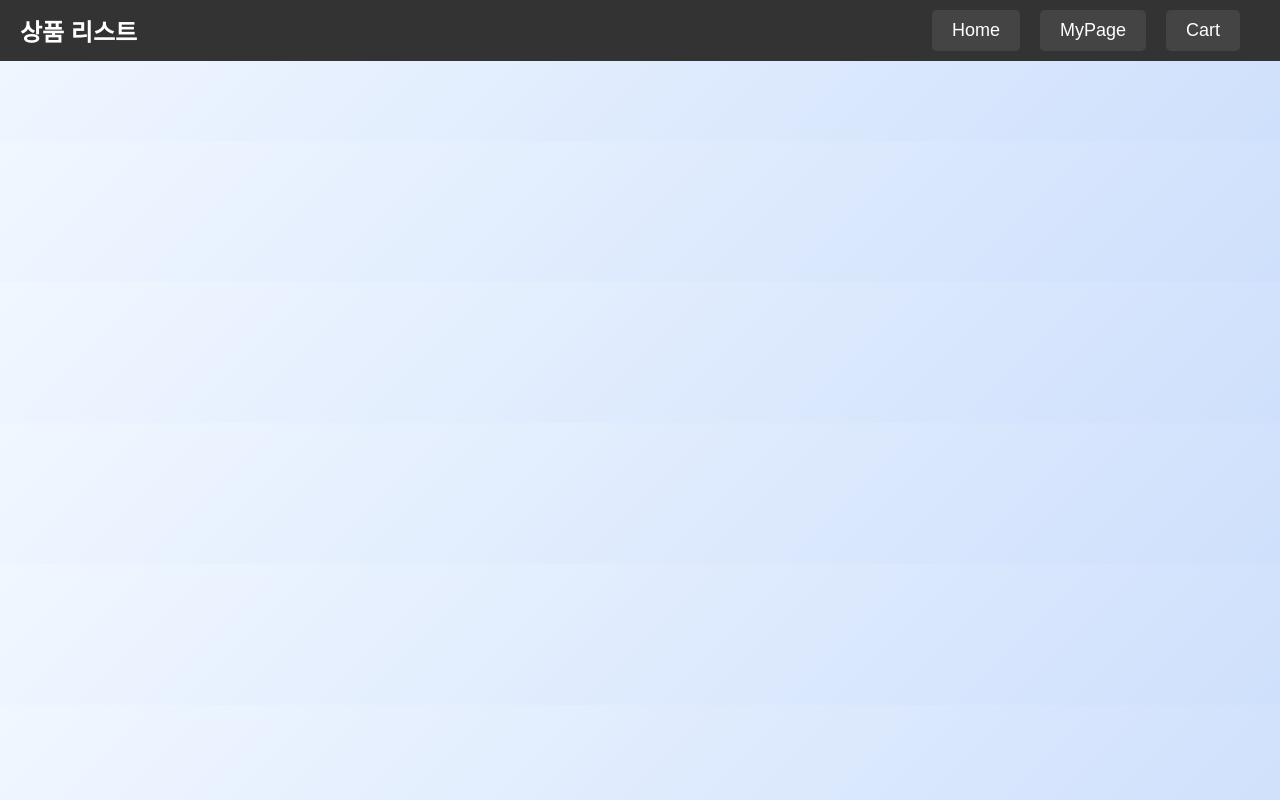
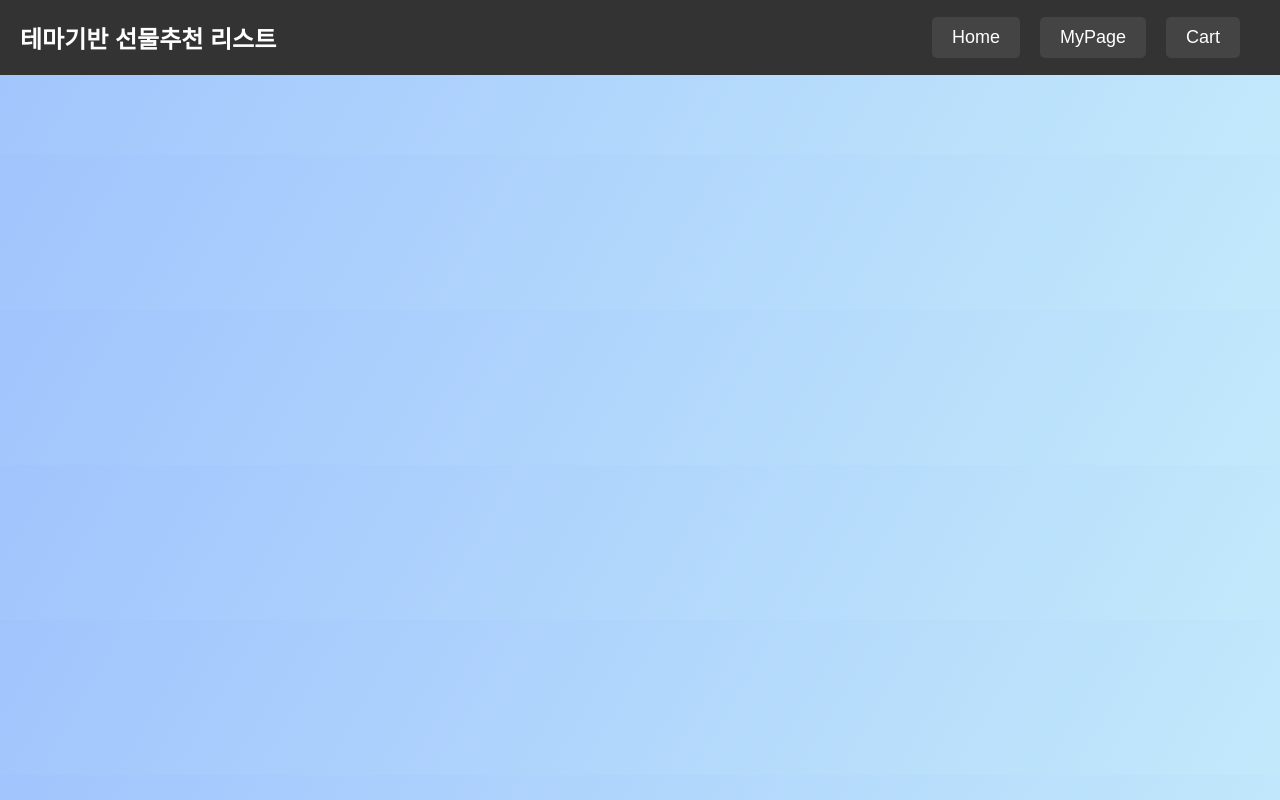
Before and after one commit to hamjunkyu/knu_2team_web, a plain HTML site: page public/product/index.html in a window 1280 px wide. Drawn offline with Linux system fonts and the light colour scheme; no server answers.

Commit message:
최최종 디자인 수정

```diff
--- a/public/cart/index.css
+++ b/public/cart/index.css
@@ -2,7 +2,7 @@
 body {
   margin: 0;
   font-family: "Segoe UI", Tahoma, Geneva, Verdana, sans-serif;
-  background: linear-gradient(135deg, #f0f7ff, #cfe0fc);
+  background-image: linear-gradient(120deg, #a1c4fd 0%, #c2e9fb 100%);
   color: #333;
   display: flex;
   flex-direction: column;
@@ -23,6 +23,7 @@ header {
   border-radius: 0;
   box-shadow: 0 4px 10px rgba(0, 0, 0, 0.1);
   margin-bottom: 20px;
+  height: 75px; /* 높이 설정 */
 }
 
 /* 로고 스타일 */
--- a/public/index.css
+++ b/public/index.css
@@ -39,6 +39,7 @@ header {
   background-color: #ffffff;
   box-shadow: 0 2px 4px rgba(0, 0, 0, 0.1);
   z-index: 1000; /* 다른 요소들보다 위에 보이도록 설정 */
+  height: 55px; /* 높이 설정 */
 }
 
 header .logo h1 {
--- a/public/mypage/index.css
+++ b/public/mypage/index.css
@@ -1,6 +1,6 @@
 body {
   font-family: "Arial", sans-serif;
-  background-color: #e9ecef;
+  background-image: linear-gradient(to top, #fbc2eb 0%, #a6c1ee 100%);
   margin: 0;
   padding: 0;
   display: flex;
--- a/public/order/index.css
+++ b/public/order/index.css
@@ -2,7 +2,7 @@
 body {
   margin: 0;
   font-family: "Segoe UI", Tahoma, Geneva, Verdana, sans-serif;
-  background: linear-gradient(135deg, #f0f7ff, #cfe0fc);
+  background-image: linear-gradient(120deg, #a1c4fd 0%, #c2e9fb 100%);
   color: #333;
   display: flex;
   flex-direction: column;
--- a/public/product/detail/index.css
+++ b/public/product/detail/index.css
@@ -1,7 +1,7 @@
 body {
   margin: 0;
   font-family: Arial, sans-serif;
-  background: linear-gradient(135deg, #f0f7ff, #cfe0fc);
+  background-image: linear-gradient(120deg, #a1c4fd 0%, #c2e9fb 100%);
   color: #333;
 }
 
@@ -12,6 +12,7 @@ header {
   display: flex;
   justify-content: space-between;
   align-items: center;
+  height: 55px;
 }
 
 .logo {
--- a/public/product/index.css
+++ b/public/product/index.css
@@ -1,7 +1,7 @@
 body {
   margin: 0;
   font-family: Arial, sans-serif;
-  background: linear-gradient(135deg, #f0f7ff, #cfe0fc);
+  background-image: linear-gradient(120deg, #a1c4fd 0%, #c2e9fb 100%);
   color: #333;
 }
 
@@ -12,6 +12,7 @@ header {
   display: flex;
   justify-content: space-between;
   align-items: center;
+  height: 55px; /* 높이 설정 */
 }
 
 .logo {
--- a/public/product/index.html
+++ b/public/product/index.html
@@ -9,7 +9,7 @@
   </head>
   <body>
     <header>
-      <div class="logo">상품 리스트</div>
+      <div class="logo">테마기반 선물추천 리스트</div>
       <nav class="nav-buttons">
         <div><button id="home_button">Home</button></div>
         <div><button id="mypage_button">MyPage</button></div>
--- a/public/product/index.js
+++ b/public/product/index.js
@@ -59,3 +59,11 @@ cartButton.addEventListener("click", async () => {
 });
 
 renderProductList();
+
+loginButton.addEventListener("click", () => {
+  window.location.href = "/signin";
+});
+
+joinButton.addEventListener("click", () => {
+  window.location.href = "/signup";
+});
--- a/public/signin/index.css
+++ b/public/signin/index.css
@@ -1,3 +1,4 @@
+/* Header and navigation styling */
 header {
   position: fixed; /* 헤더를 화면 상단에 고정 */
   top: 0;
@@ -6,10 +7,11 @@ header {
   display: flex;
   justify-content: space-between;
   align-items: center;
-  padding: 10px 20px;
+  padding: 15px 1%; /* 좌우 여백을 추가하여 가운데 정렬 효과 */
   background-color: #ffffff;
   box-shadow: 0 2px 4px rgba(0, 0, 0, 0.1);
   z-index: 1000; /* 다른 요소들보다 위에 보이도록 설정 */
+  height: 55px; /* 높이 설정 */
 }
 
 header .logo h1 {
--- a/public/signup/index.css
+++ b/public/signup/index.css
@@ -7,10 +7,11 @@ header {
   display: flex;
   justify-content: space-between;
   align-items: center;
-  padding: 10px 20px;
+  padding: 15px 1%; /* 좌우 여백을 추가하여 가운데 정렬 효과 */
   background-color: #ffffff;
   box-shadow: 0 2px 4px rgba(0, 0, 0, 0.1);
   z-index: 1000; /* 다른 요소들보다 위에 보이도록 설정 */
+  height: 55px; /* 높이 설정 */
 }
 
 header .logo h1 {
```
Also changed, not shown: public/index.html (+1 -1 lines), public/product/detail/index.html (+1 -1 lines), public/signin/index.html (+2 -2 lines), public/signin/index.js (+3 -4 lines), public/signup/index.html (+2 -2 lines), public/signup/index.js (+5 -5 lines).
